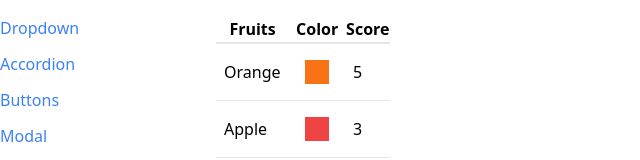
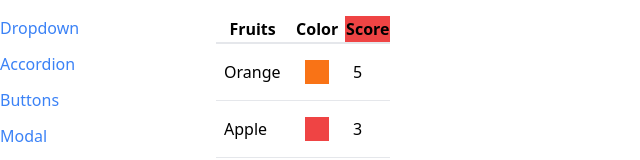
Before and after one commit to TruSigns/react_reux_comps, a React (Create React App) app: page /table in a window 1280 px wide. Shown: the top 160 px of the page, without its empty margins (0-640 px from the left). Built offline with nearby package versions, Linux system fonts and the light colour scheme.

Commit message:
added fragments to my tr to stop syntax error

```diff
--- a/src/components/Table.js
+++ b/src/components/Table.js
@@ -1,5 +1,10 @@
+import { Fragment } from "react";
+
 function Table({ data, config, keyFn }) {
   const renderedHeaders = config.map((column) => {
+    if(column.header){
+      return <Fragment key={column.label}>{column.header()}</Fragment>
+    }
     return <th key={column.label}>{column.label}</th>;
   });
 
--- a/src/pages/TablePage.js
+++ b/src/pages/TablePage.js
@@ -31,7 +31,8 @@
       },
       {
         label: 'Score',
-        render: (fruit) => fruit.score
+        render: (fruit) => fruit.score,
+        header: () =>  <th className="bg-red-500">Score</th>
       },
     ]
 
```
